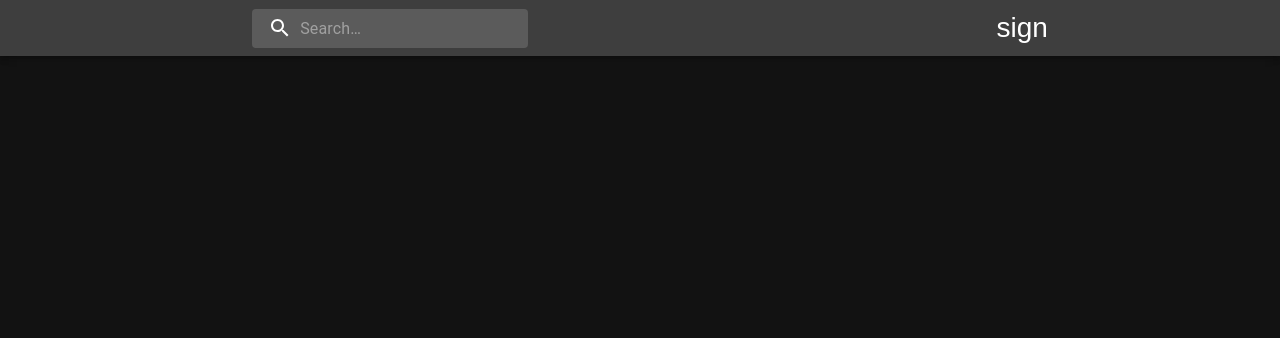
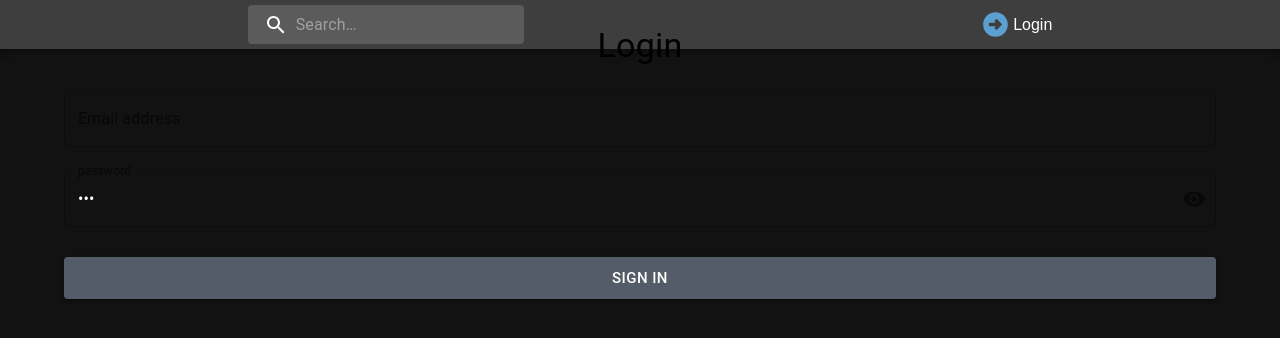
Before and after one commit to tracytrle/search-jobs-app-0709, a React (Create React App) app: page /login in a window 1280 px wide. Before the commit this address had no page. Shown: the top 338 px of the page. Built offline with nearby package versions, Linux system fonts and the light colour scheme.

Commit message:
done with login form

```diff
--- a/package.json
+++ b/package.json
@@ -6,12 +6,14 @@
     "@emotion/react": "^11.11.1",
     "@emotion/styled": "^11.11.0",
     "@mui/icons-material": "^5.13.7",
+    "@mui/lab": "^5.0.0-alpha.136",
     "@mui/material": "^5.13.7",
     "@testing-library/jest-dom": "^5.16.5",
     "@testing-library/react": "^13.4.0",
     "@testing-library/user-event": "^13.5.0",
     "react": "^18.2.0",
     "react-dom": "^18.2.0",
+    "react-hook-form": "^7.45.1",
     "react-router-dom": "^6.14.1",
     "react-scripts": "5.0.1",
     "web-vitals": "^2.1.4"
--- a/src/App.js
+++ b/src/App.js
@@ -5,6 +5,7 @@ import ContainerApp from "./components/ContainerApp";
 import HomePage from "./components/HomePage";
 import { Routes, Route } from "react-router-dom";
 import DetailJob from "./components/DetailJob";
+import FLogin from "./components/FLogin";
 
 const theme = createTheme({
   palette: {
@@ -26,6 +27,7 @@ function App() {
           <Routes>
             <Route path="/" element={<HomePage />}></Route>
             <Route path="/jobs/:id" element={<DetailJob />}></Route>
+            <Route path="/login" element={<FLogin />}></Route>
           </Routes>
         </ThemeProvider>
       </ContainerApp>
--- /dev/null
+++ b/src/components/FLogin.js
@@ -0,0 +1,86 @@
+import { React, useState } from "react";
+
+import { useForm } from "react-hook-form";
+import {
+  Stack,
+  Alert,
+  IconButton,
+  InputAdornment,
+  Typography,
+} from "@mui/material";
+import Visibility from "@mui/icons-material/Visibility";
+import VisibilityOff from "@mui/icons-material/VisibilityOff";
+import { LoadingButton } from "@mui/lab";
+import { FormProvider, FTextField } from "./LoginHelperMethods/index.js";
+import Box from "@mui/material/Box";
+
+function FLogin() {
+  const defaultValues = {
+    email: "",
+    password: "123",
+  };
+
+  const methods = useForm({ defaultValues });
+  const {
+    setError,
+    handleSubmit,
+    formState: { errors, isSubmitting },
+  } = methods;
+
+  const [showPassword, setShowPassword] = useState(false);
+
+  const onSubmit = (data) => {
+    console.log(data);
+    setError("afterSubmit", {
+      message: "Server Response Error",
+    });
+    // rules={{required: true}};
+  };
+  return (
+    <Box component="form" gap={4}>
+      <Typography variant="h4" textAlign="center" mb={3}>
+        Login
+      </Typography>
+      <FormProvider methods={methods} onSubmit={handleSubmit(onSubmit)}>
+        <Stack spacing={3} mb="30px">
+          {!!errors.afterSubmit && (
+            <Alert severity="error">{errors.afterSubmit.message}</Alert>
+          )}
+          <FTextField name="email" label="Email address" />
+          <FTextField
+            name="password"
+            label="password"
+            type={showPassword ? "text" : "password"}
+            InputProps={{
+              endAdornment: (
+                <InputAdornment position="end">
+                  <IconButton
+                    aria-label="toggle password visibility"
+                    onClick={() => setShowPassword(!showPassword)}
+                    onMouseDown={(e) => e.preventDefault()}
+                    edge="end"
+                  >
+                    {showPassword ? <VisibilityOff /> : <Visibility />}
+                  </IconButton>
+                </InputAdornment>
+              ),
+            }}
+          />
+        </Stack>
+        <LoadingButton
+          fullWidth
+          size="large"
+          type="submit"
+          variant="contained"
+          loading={isSubmitting}
+          marginTop="20px"
+        >
+          Sign in
+        </LoadingButton>
+        <Box></Box>
+      </FormProvider>
+    </Box>
+  );
+}
+
+export default FLogin;
--- /dev/null
+++ b/src/components/LoginHelperMethods/FTextField.js
@@ -0,0 +1,29 @@
+import { Controller, useFormContext } from "react-hook-form";
+import { TextField } from "@mui/material";
+
+function FTextField({ name, label, ...other }) {
+  const { control } = useFormContext();
+
+  return (
+    <Controller
+      name={name}
+      control={control}
+      render={({ field, fieldState: { error } }) => (
+        <TextField
+          {...field}
+          fullWidth
+          error={!!error}
+          helperText={error?.message}
+          {...other}
+          inputProps={{
+            style: { color: "white" },
+            defaultValue: field.value || "",
+          }}
+          label={label}
+        />
+      )}
+    />
+  );
+}
+
+export default FTextField;
--- /dev/null
+++ b/src/components/LoginHelperMethods/FormProvider.js
@@ -0,0 +1,11 @@
+import { FormProvider as RHFormProvider } from "react-hook-form";
+
+function FormProvider({ children, onSubmit, methods }) {
+  return (
+    <RHFormProvider {...methods}>
+      <form onSubmit={onSubmit}>{children}</form>
+    </RHFormProvider>
+  );
+}
+
+export default FormProvider;
--- /dev/null
+++ b/src/components/LoginHelperMethods/index.js
@@ -0,0 +1,2 @@
+export { default as FormProvider } from "./FormProvider";
+export { default as FTextField } from "./FTextField";
--- a/src/components/PaginationApp.js
+++ b/src/components/PaginationApp.js
@@ -21,7 +21,7 @@ export default function PaginationControlled({ PageCount, changePage }) {
         marginTop: "30px",
       }}
     >
-      <Typography></Typography>
+      <Typography>
         <Pagination
           sx={{
             "& .MuiPaginationItem-root": {
@@ -32,6 +32,7 @@ export default function PaginationControlled({ PageCount, changePage }) {
           page={page}
           onChange={handleChange}
         />
+      </Typography>
     </Stack>
   );
 }
--- a/src/components/SearchAppBar.js
+++ b/src/components/SearchAppBar.js
@@ -4,13 +4,17 @@ import { useState } from "react";
 import { styled, alpha } from "@mui/material/styles";
 import AppBar from "@mui/material/AppBar";
 import Box from "@mui/material/Box";
-import Toolbar from "@mui/material/Toolbar";
+
 import IconButton from "@mui/material/IconButton";
-import Typography from "@mui/material/Typography";
+
 import InputBase from "@mui/material/InputBase";
-import MenuIcon from "@mui/icons-material/Menu";
+
 import SearchIcon from "@mui/icons-material/Search";
 import { useSearchParams } from "react-router-dom";
+import "./FLogin.js";
+import Modal from "@mui/material/Modal";
+
+import FLogin from "./FLogin.js";
 
 const Search = styled("div")(({ theme }) => ({
   position: "relative",
@@ -55,12 +59,22 @@ const StyledInputBase = styled(InputBase)(({ theme }) => ({
 }));
 
 export default function SearchAppBar() {
+  const [open, setOpen] = useState(false);
   let [searchParams, setSearchParams] = useSearchParams();
   const [searchValue, setSearchValue] = useState(searchParams.get("q") || "");
+
   function handleOnChange(event) {
     let value = event.target.value;
     setSearchValue(value);
   }
+
+  const handleOpen = () => {
+    setOpen(true);
+  };
+
+  const handleClose = () => {
+    setOpen(false);
+  };
 
   // since styled("div") not "form", we cannot use onSubmit
   const handleKeyDown = (event) => {
@@ -69,7 +83,6 @@ export default function SearchAppBar() {
       setSearchValue(value);
       setSearchParams({ q: value });
       console.log("print searchParams: ", value);
-      // You can also prevent the default form submission behavior by calling event.preventDefault()
       event.preventDefault();
     }
   };
@@ -107,16 +120,49 @@ export default function SearchAppBar() {
               onKeyDown={handleKeyDown}
             />
           </Search>
-
+          <Box>
             <IconButton
               size="large"
               edge="start"
               color="inherit"
               aria-label="open drawer"
-            sx={{ ml: 2, right: 0 }}
+              sx={{ ml: 2, right: 0, fontSize: "1rem", gap: "5px" }}
+              onClick={handleOpen}
             >
-            sign
+              <img
+                src="../arrow-right-3781.svg"
+                alt=""
+                width="25px"
+                height="25px"
+              />{" "}
+              Login
             </IconButton>
+            <Modal open={open} onClose={handleClose}>
+              <Box
+                sx={{
+                  // display: "flex",
+                  alignItems: "center",
+                  // justifyContent: "center",
+                  flexWrap: "wrap",
+                  overflow: "scroll",
+                  position: "absolute",
+                  top: "50%",
+                  left: "50%",
+                  transform: "translate(-50%, -50%)",
+                  width: 360,
+                  color: "white",
+                  bgcolor: "#757C86",
+                  boxShadow: 24,
+                  p: 4,
+                  "@media (max-width: 375px)": {
+                    width: 280,
+                  },
+                }}
+              >
+                <FLogin onClose={handleClose} />
+              </Box>
+            </Modal>
+          </Box>
         </Box>
       </AppBar>
     </Box>
```
Also changed, not shown: public/arrow-right-3781.svg (added), 1 other file (tests, documents, lock files or other folders). Lines whose indentation alone changed are shown as unchanged.
